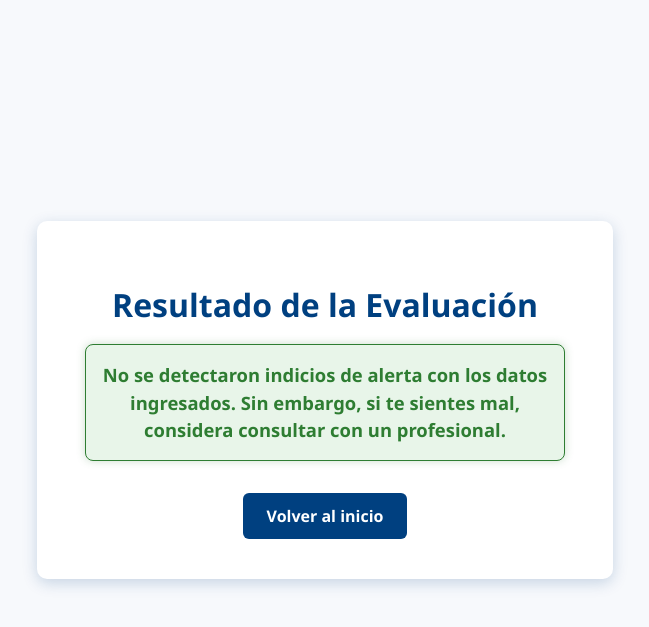
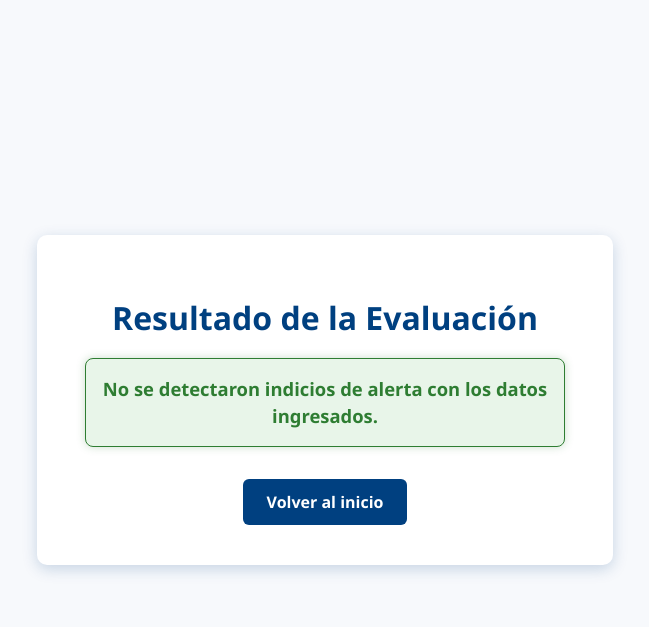
Before and after one commit to somniumless/PrevencionSocial, a Flask app: template Templates/resultado.html in a window 1280 px wide. Shown: the top 627 px of the page, without its empty margins (315-964 px from the left). Run offline with Flask 3, Linux system fonts and the light colour scheme; the template is opened without the code that fills it, so the values that code supplies are empty; parts of the project's set-up code (start-up, migrations or seed data) failed here and were passed over.

Commit message:
cambio original

```diff
--- a/Templates/resultado.html
+++ b/Templates/resultado.html
@@ -12,12 +12,10 @@
         {% if alerta == 1 %}
             <p class="alerta-roja">
                 Atención: Según los datos ingresados, existe un riesgo de alerta para indicios de suicidio.
-                Te recomendamos buscar apoyo profesional.
             </p>
         {% else %}
             <p class="alerta-verde">
                 No se detectaron indicios de alerta con los datos ingresados.
-                Sin embargo, si te sientes mal, considera consultar con un profesional.
             </p>
         {% endif %}
 
```
